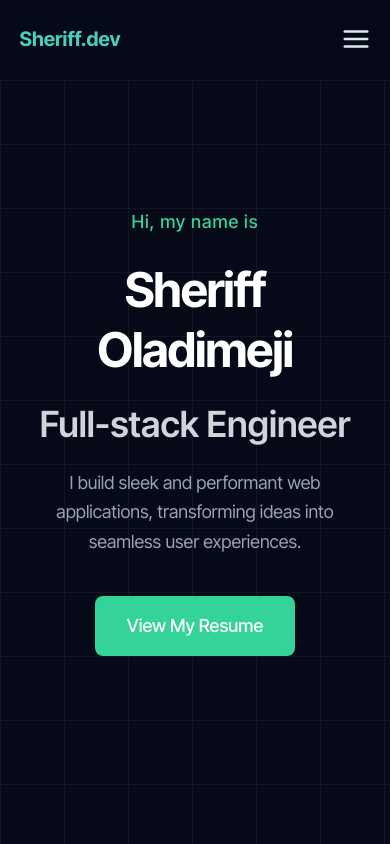
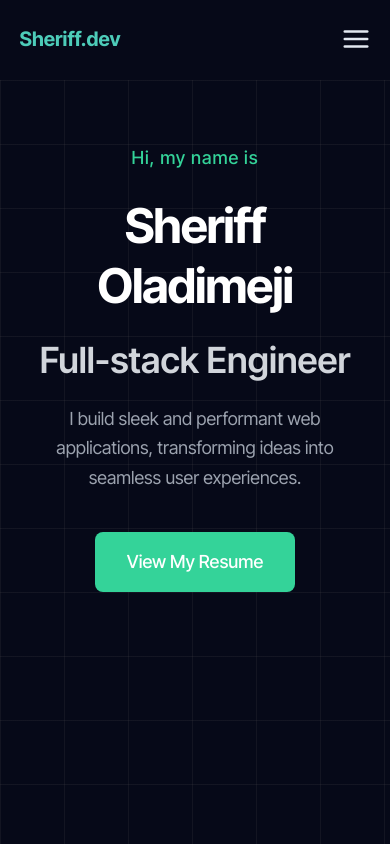
Before and after one commit to Sheriff-Oladimeji/portfolio, a React (Vite) app: page / in a window 390 px wide. Shown: the top 844 px of the page. Built offline with nearby package versions, Linux system fonts and the light colour scheme.

Commit message:
fix: update header for mobile

```diff
--- a/src/components/Header.jsx
+++ b/src/components/Header.jsx
@@ -15,7 +15,7 @@ const Header = () => {
         <div className="absolute inset-0 bg-[linear-gradient(to_right,#4f4f4f2e_1px,transparent_1px),linear-gradient(to_bottom,#4f4f4f2e_1px,transparent_1px)] bg-[size:4rem_4rem]" />
       </div>
 
-      <div className="mx-auto px-6 pt-32 relative max-w-[1200px]">
+      <div className="mx-auto px-6 pt-16 md:pt-32 relative max-w-[1200px]">
         <motion.div
           className="flex flex-col items-center md:items-start gap-6 max-w-4xl"
           initial="initial"
```
